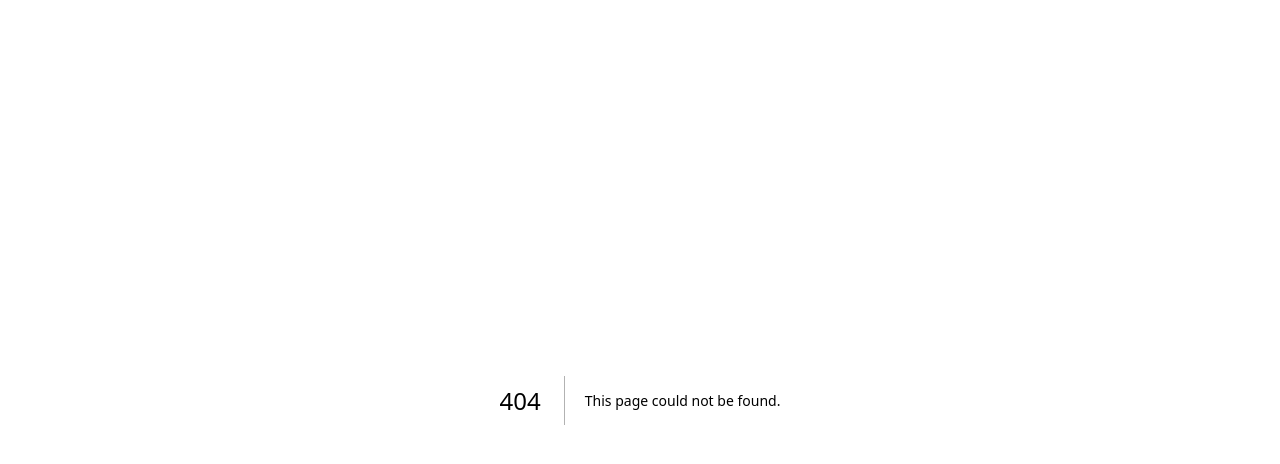
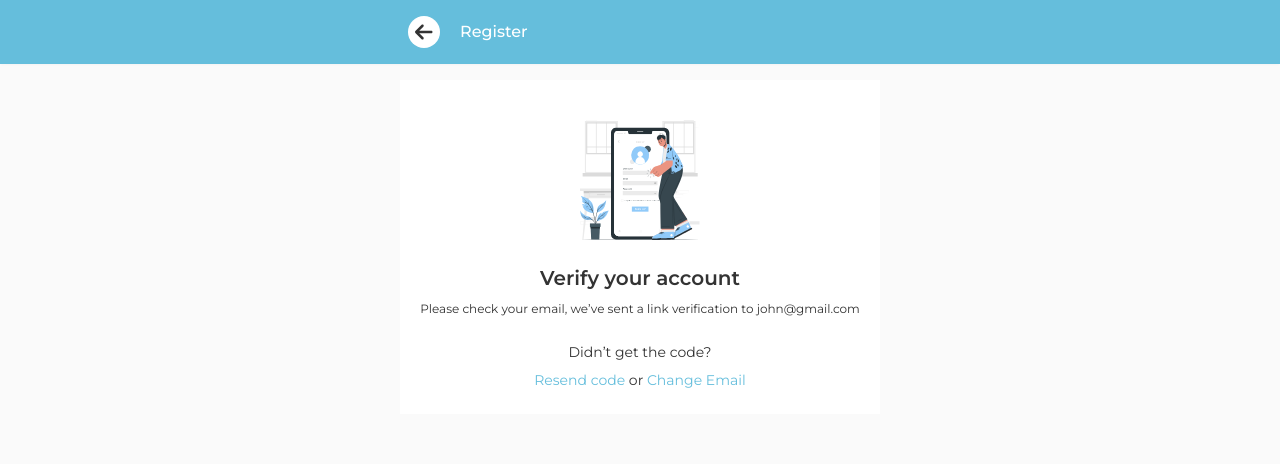
Before and after one commit to denisugiarto/tatou-react, a Next.js app: page /verify-email in a window 1280 px wide. Before the commit this address had no page. Shown: the top 464 px of the page. Built offline with nearby package versions, Linux system fonts and the light colour scheme.

Commit message:
new page

```diff
--- /dev/null
+++ b/src/pages/404.jsx
@@ -0,0 +1,35 @@
+import BottomNavbar from "@/components/BottomNavbar";
+import Layout from "@/components/Layout";
+import Navbar from "@/components/Navbar";
+import Image from "next/image";
+import Link from "next/link";
+
+const PageNotFound = () => {
+    return (
+        <Layout title="Page not found">
+            <Navbar
+                isLogin={true}
+                isLoginActive={true}
+                slot="header-content"
+                title="Tatou"
+            />
+            <div class="container">
+                <Image
+                    src="/assets/illustrations/error-404.svg"
+                    class="mt-20 mx-auto"
+                    height={320}
+                    width={384}
+                    alt="illustration page not found"
+                />
+                <div class="text-center">
+                    <Link href="/" class="btn btn-primary mt-8">
+                        Back to Home
+                    </Link>
+                </div>
+                <BottomNavbar activeMenu={0} />
+            </div>
+        </Layout>
+    );
+};
+
+export default PageNotFound;
--- /dev/null
+++ b/src/pages/500.jsx
@@ -0,0 +1,35 @@
+import BottomNavbar from "@/components/BottomNavbar";
+import Layout from "@/components/Layout";
+import Navbar from "@/components/Navbar";
+import Image from "next/image";
+import Link from "next/link";
+
+const PageInternalServerError = () => {
+    return (
+        <Layout title="Server error 500">
+            <Navbar
+                isLogin={true}
+                isLoginActive={true}
+                slot="header-content"
+                title="Tatou"
+            />
+            <div class="container">
+                <Image
+                    src="/assets/illustrations/error-500.svg"
+                    class="mt-20 mx-auto"
+                    height={320}
+                    width={384}
+                    alt="illustration Internal server error"
+                />
+                <div class="text-center">
+                    <Link href="/" class="btn btn-primary mt-8">
+                        Back to Home
+                    </Link>
+                </div>
+                <BottomNavbar activeMenu={0} />
+            </div>
+        </Layout>
+    );
+};
+
+export default PageInternalServerError;
--- /dev/null
+++ b/src/pages/verify-email.jsx
@@ -0,0 +1,52 @@
+import Layout from "@/components/Layout";
+import Navbar from "@/components/Navbar";
+import Image from "next/image";
+import Link from "next/link";
+import React from "react";
+
+const VerifyEmail = () => {
+    return (
+        <div>
+            <Layout title="Sign Up Verify">
+                <Navbar
+                    isLoginActive={false}
+                    isNavActive={true}
+                    link="/"
+                    title="Register"
+                    slot="header-content"
+                />
+                <div className="container text-center bg-white mt-4 py-6">
+                    <Image
+                        src="/assets/illustrations/signup.svg"
+                        className="h-auto max-w-full mx-auto mt-4"
+                        alt=""
+                        height={120}
+                        width={120}
+                    />
+                    <h1 className="text-xl font-semibold mt-6">
+                        Verify your account
+                    </h1>
+                    <p className="text-xs mt-2">
+                        Please check your email, we’ve sent a link verification
+                        to john@gmail.com
+                    </p>
+                    <p className="text-sm mt-6">Didn’t get the code?</p>
+                    <div className="text-sm mt-2">
+                        <Link href="#" className="text-primary">
+                            Resend code
+                        </Link>{" "}
+                        or{" "}
+                        <Link
+                            href="signup-change-email"
+                            className="text-primary"
+                        >
+                            Change Email
+                        </Link>
+                    </div>
+                </div>
+            </Layout>
+        </div>
+    );
+};
+
+export default VerifyEmail;
```
